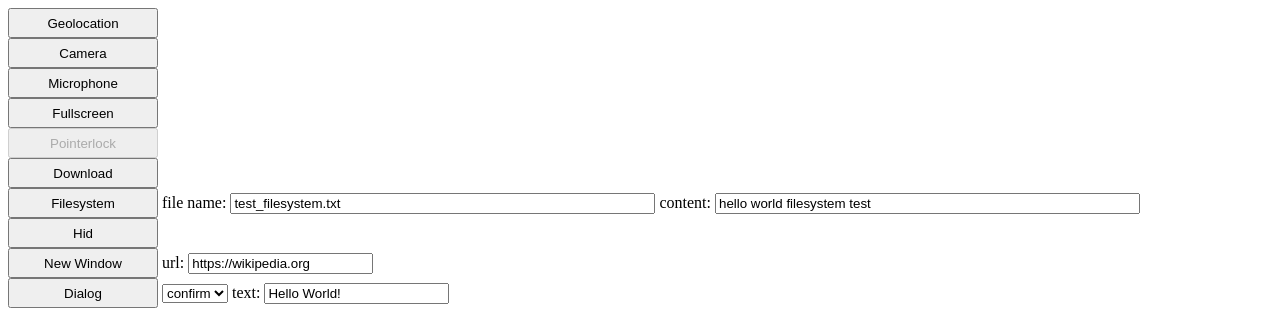
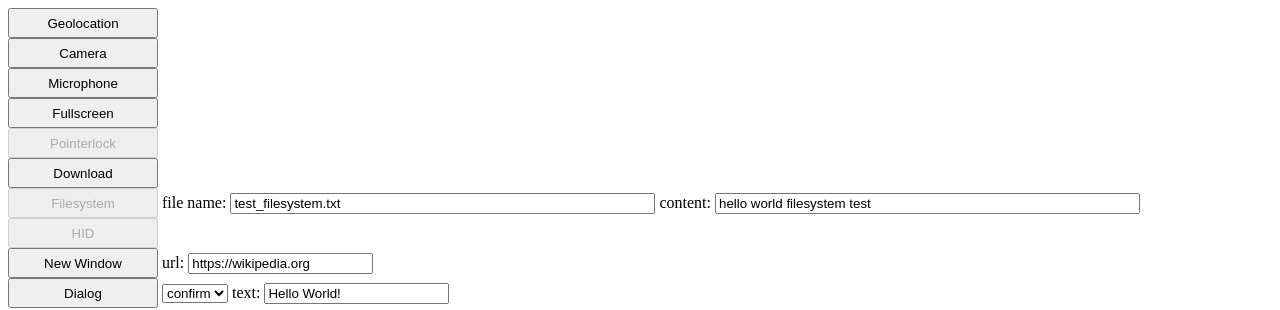
Before and after one commit to ZelinLiu2022/controlled-frame-permission-demo, a plain HTML site: page permission_requeset_demo/controlled_frame.html in a window 1280 px wide. Shown: the top 310 px of the page. Drawn offline with Linux system fonts and the light colour scheme.

Commit message:
small reformat

```diff
--- a/permission_requeset_demo/controlled_frame.html
+++ b/permission_requeset_demo/controlled_frame.html
@@ -32,7 +32,7 @@
   <small id = "download_bug"></small>
 </div>
 <div>
-  <button class="bt1" id="filesystem">Filesystem</button>
+  <button class="bt1" id="filesystem" disabled>Filesystem</button>
   <label for="file_name">file name:</label>
   <input type="text" id="filesystem_file_name" name="file_name" size="50" value="test_filesystem.txt"></input>
   <label for="file_content">content:</label>
@@ -40,7 +40,7 @@
   <small id = "filesystem_bug"></small>
 </div>
 <div>
-  <button class="bt1" id="hid">Hid</button>
+  <button class="bt1" id="hid" disabled>HID</button>
   <small id = "hid_bug"></small>
 </div>
 <div>
--- a/permission_requeset_demo/controlled_frame.js
+++ b/permission_requeset_demo/controlled_frame.js
@@ -26,7 +26,7 @@ requestFunctions.geolocation = function () {
 
   const options = {
     enableHighAccuracy: false,
-    timeout: 3000,
+    timeout: 6000,
     maximumAge: 0,
   };
 
--- a/permission_requeset_demo/index.js
+++ b/permission_requeset_demo/index.js
@@ -71,12 +71,11 @@ controlledframe.addEventListener('newwindow', function (e) {
   logEvent(`event #${eventCount++}: newwindow`);
   console.log(`event #${eventCount++}: newwindow`);
 
-  const newWindow = window.open('/new_window.html');
-
 
   const allowedValues = Array.from(allowValues.options).map((e) => { return e.value; });
   const deniedValues = Array.from(denyValues.options).map((e) => { return e.value; });
   if (allowedValues.includes('newwindow')) {
+    const newWindow = window.open('/new_window.html');
     report('allowing permission: newwindow', 'green');
     console.log('allowing permission: newwindow', allowedValues);
 
```
